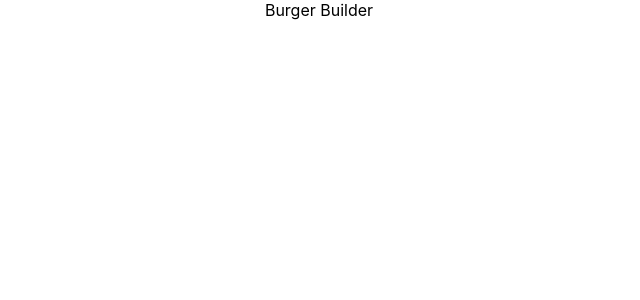
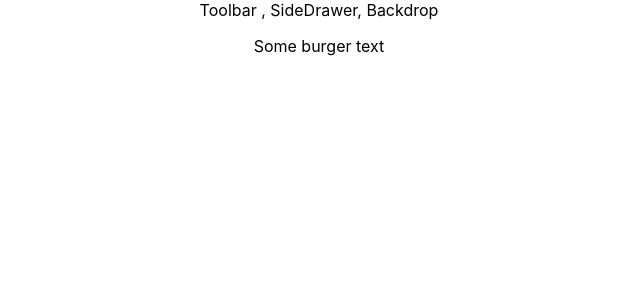
Before and after one commit to developernik18/burger-builder, a React (Create React App) app: page / in a window 1280 px wide. Shown: the top 300 px of the page, without its empty margins (321-961 px from the left). Built offline with nearby package versions, Linux system fonts and the light colour scheme.

Commit message:
Layout component with hoc Auxiliary created
A separate component layout is created inside components>Layout folder and Auxiliary hoc is created inside hoc folderto wrap sibling tags. Layout imported and used in App.js to show content of the app in proper layout.

```diff
--- a/public/index.html
+++ b/public/index.html
@@ -9,7 +9,6 @@
       name="description"
       content="Web site created using create-react-app"
     />
-    <link rel="apple-touch-icon" href="%PUBLIC_URL%/logo192.png" />
     <!--
       manifest.json provides metadata used when your web app is installed on a
       user's mobile device or desktop. See https://developers.google.com/web/fundamentals/web-app-manifest/
--- a/src/App.js
+++ b/src/App.js
@@ -1,10 +1,13 @@
 import React from 'react';
 import './App.css';
+import Layout from './components/Layout/Layout';
 
 function App() {
   return (
     <div className="App">
-      Burger Builder
+      <Layout>
+        <p> Some burger text</p>
+      </Layout>
     </div>
   );
 }
--- /dev/null
+++ b/src/components/Layout/Layout.js
@@ -0,0 +1,14 @@
+import React from 'react';
+import Aux from '../../hoc/Auxiliary';
+
+const Layout = (porps) => (
+  <Aux>
+    <div>Toolbar , SideDrawer, Backdrop</div>
+    <main>
+      {porps.children}
+    </main>
+  </Aux>
+
+);
+
+export default Layout;
--- /dev/null
+++ b/src/hoc/Auxiliary.js
@@ -0,0 +1,3 @@
+const auxiliary = (props) => props.children;
+
+export default auxiliary;
```
Also changed, not shown: public/logo192.png (deleted), public/logo512.png (deleted).
